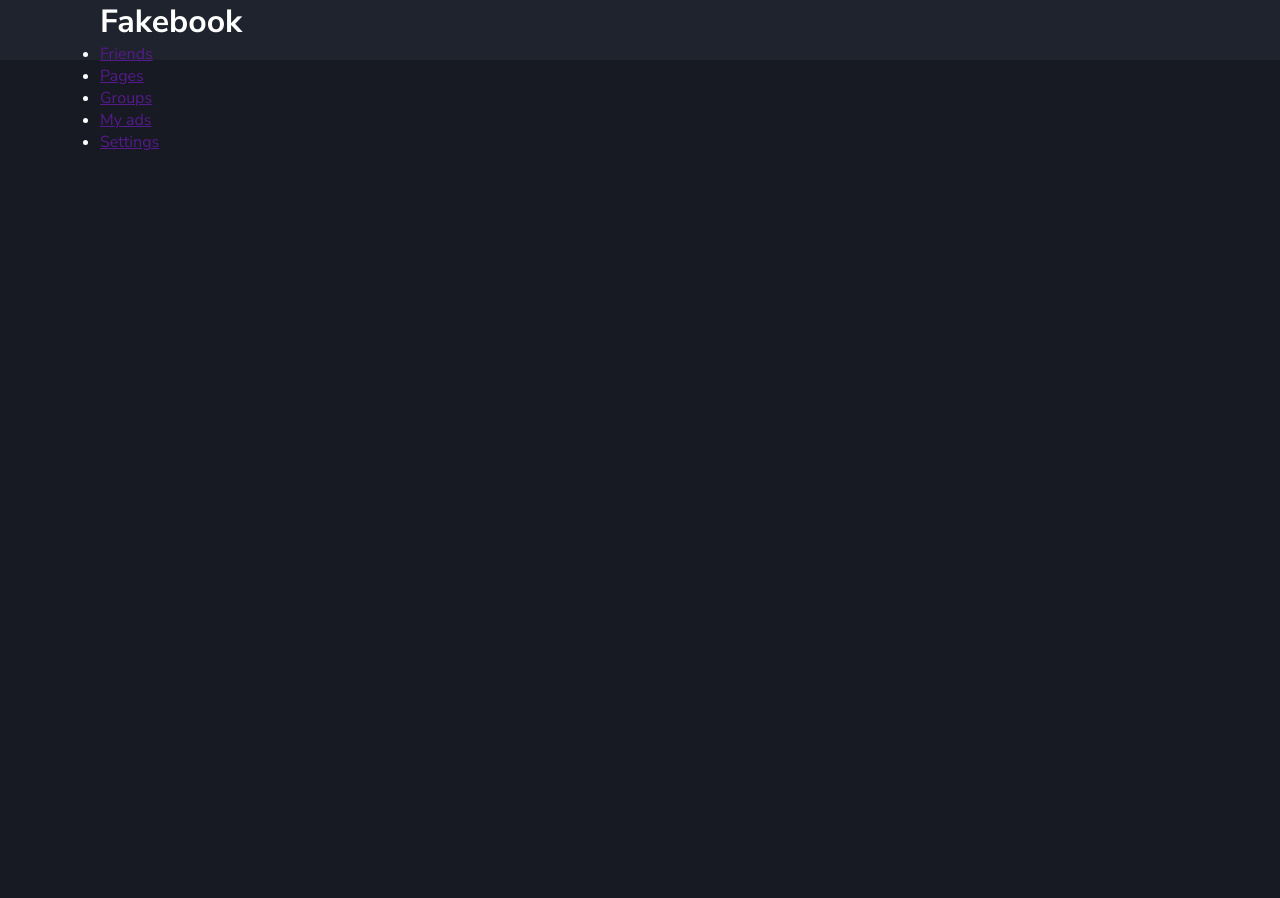
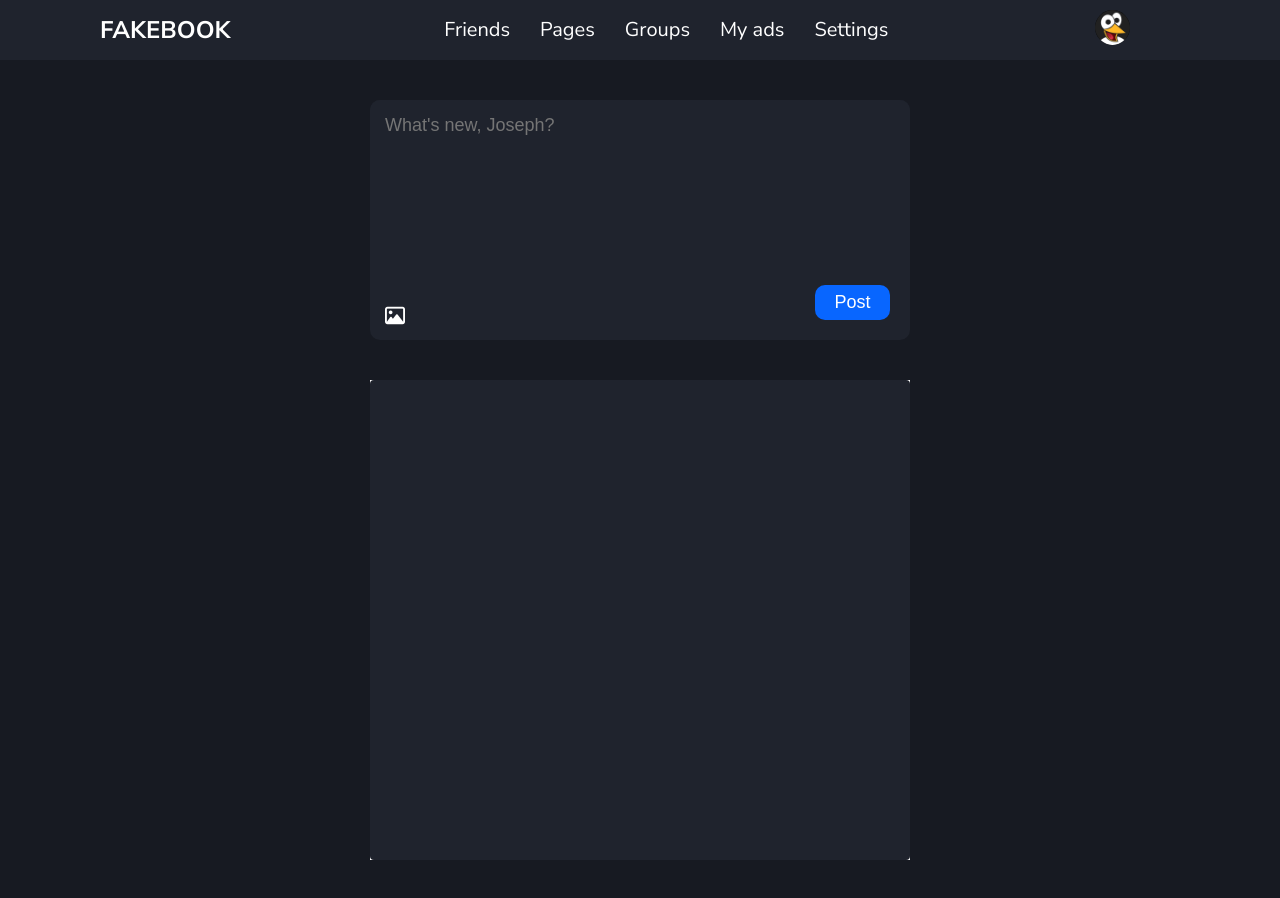
Before and after one commit to Joseph-Wil/fakebook, a website: page index.html in a window 1280 px wide. Before the commit the page ends 800 px from the top, so only its background shows below. Drawn offline with Linux system fonts and the light colour scheme.

Commit message:
User input text box with button and image icon

```diff
--- a/assets/script/index.js
+++ b/assets/script/index.js
@@ -1 +1,3 @@
 'use strict';
+
+// Variables
--- /dev/null
+++ b/assets/script/subscriber.js
@@ -0,0 +1 @@
+'use strict';
--- a/assets/style/index.css
+++ b/assets/style/index.css
@@ -3,6 +3,7 @@
 :root {
     --app-dark-bg: #171A22;
     --app-light-bg: #1f232d;
+    --app-fakebook: #0866FF;
 }
 
 
@@ -26,9 +27,154 @@ body {
     min-height: 100vh;
 }
 
-header {
+/***    Header  ***/
+
+.header {
     height: 60px;
-    width: 100%;
     background-color: var(--app-light-bg);
+}
+
+.flex {
+    display: flex;
+}
+
+h1 {
+    font-size: 24px;
+    width: 20%;
+    line-height: 60px;
+    color: #fff;
+    text-transform: uppercase;
+}
+
+nav {
+    text-align: center;
+    padding: 0 25px;
+    line-height: 60px;
+    width: 80%;
+}
+
+nav ul {
+    font-size: 0;
+    list-style-type: none;
+}
+
+nav ul li {
+    display: inline;
+    line-height: 60px;
+}
+
+nav ul li a {
+    display: inline-block;
+    padding: 0 15px;
+    font-size: 20px;
+    text-decoration: none;
     color: #fff;
 }
+
+.profile {
+    padding: 10px 50px;
+}
+
+.profile img {
+    width: 35px;
+    height: 35px;
+    border-radius: 50%;
+    line-height: 60px;
+}
+
+/***    Body    ***/
+
+
+.text-box {
+    position: relative;
+    background-color: var(--app-light-bg);
+    width: 50%;
+    height: 15rem;
+    margin: 40px auto;
+    border-radius: 10px;
+    overflow: hidden;
+}
+
+.input {
+    color: #fff;
+    background-color: var(--app-light-bg);
+    width: 100%;
+    padding: 15px;
+    font-size: 18px;
+}
+
+input[type="button"] {
+    position: absolute;
+    bottom: 0;
+    right: 0;
+    margin: 20px;
+    width: 75px;
+    height: 35px;
+    font-size: 18px;
+    border-radius: 10px;
+    background-color: var(--app-fakebook);
+    color: #fff;
+}
+
+.grid-output {
+    display: grid;
+    margin: 40px auto;
+    grid-gap: 30px 0;
+    width: 50%;
+    height: 30rem;
+    background-color: var(--app-dark-bg);
+    color: #fff;
+    border-radius: 10px;
+}
+
+#image {
+    display: none;
+}
+
+.image-icon {
+    position: absolute;
+    bottom: 0;
+    left: 0;
+    margin: 10px 15px;
+    font-size: 20px;
+    color: #fff;
+}
+
+/***    Hover   ***/
+
+input[type="button"]:hover {
+    background-color: #0055e0;
+    transition: 0.2s ease-in-out;
+    cursor: pointer;
+}
+
+.image-icon:hover {
+    cursor: pointer;
+    color: #0055e0;
+    transition: 0.2 ease-in-out;
+}
+
+/***    Output Box  ***/
+
+.acc-header {
+    position: relative;
+    display: flex;
+    background-color: #fff;
+    color: var(--app-dark-bg);
+    font-size: 18px;
+}
+
+.user-input {
+    position: absolute;
+    font-size: 16px;
+    width: 100%;
+    height: 100%;
+    border-radius: 4px;
+    color: #fff;
+    background-color: var(--app-light-bg);
+    padding: 15px;
+    letter-spacing: 1px;
+    border: solid 1px transparent;
+    transition: border 0.1s ease-in-out;
+    line-height: 30px;
+}
--- a/index.html
+++ b/index.html
@@ -14,20 +14,38 @@
         <script src="./assets/script/index.js" type="module"></script>
     </head>
     <body>
-        <header>
-            <div class="container">
+        <header class="header">
+            <div class="container flex">
                 <h1>Fakebook</h1>
                 <nav>
                     <ul>
-                        <li><a href="">Friends</a></li>
-                        <li><a href="">Pages</a></li>
-                        <li><a href="">Groups</a></li>
-                        <li><a href="">My ads</a></li>
-                        <li><a href="">Settings</a></li>
+                        <li><a href="#">Friends</a></li>
+                        <li><a href="#">Pages</a></li>
+                        <li><a href="#">Groups</a></li>
+                        <li><a href="#">My ads</a></li>
+                        <li><a href="#">Settings</a></li>
                     </ul>
                 </nav>
-                <div class="profile"><images src="./assets/image/penguin.jpg" alt="Profile picture"></div>
+                <div class="profile"><img src="./assets/image/penguin.jpg" alt="Profile picture"></div>
             </div>
         </header>
+        <main>
+            <div class="container">
+                <div class="text-box">
+                    <input type="text" class="input" placeholder="What's new, Joseph?">
+                    <div class="image-upload">
+                        <input type="file" id="image" accept="image/*">
+                        <label for="image" class="image-icon"><i class="fa-regular fa-image"></i></label>
+                    </div>
+                    <input type="button" class="post" value="Post">
+                </div>
+
+                <div class="grid-output">
+                    <header class="acc-header">
+                        <div class="user-input"></div>
+                    </header>
+                </div>
+            </div>
+        </main>
     </body>
 </html>
```
Also changed, not shown: assets/script/utils.js (+47 -0 lines).
